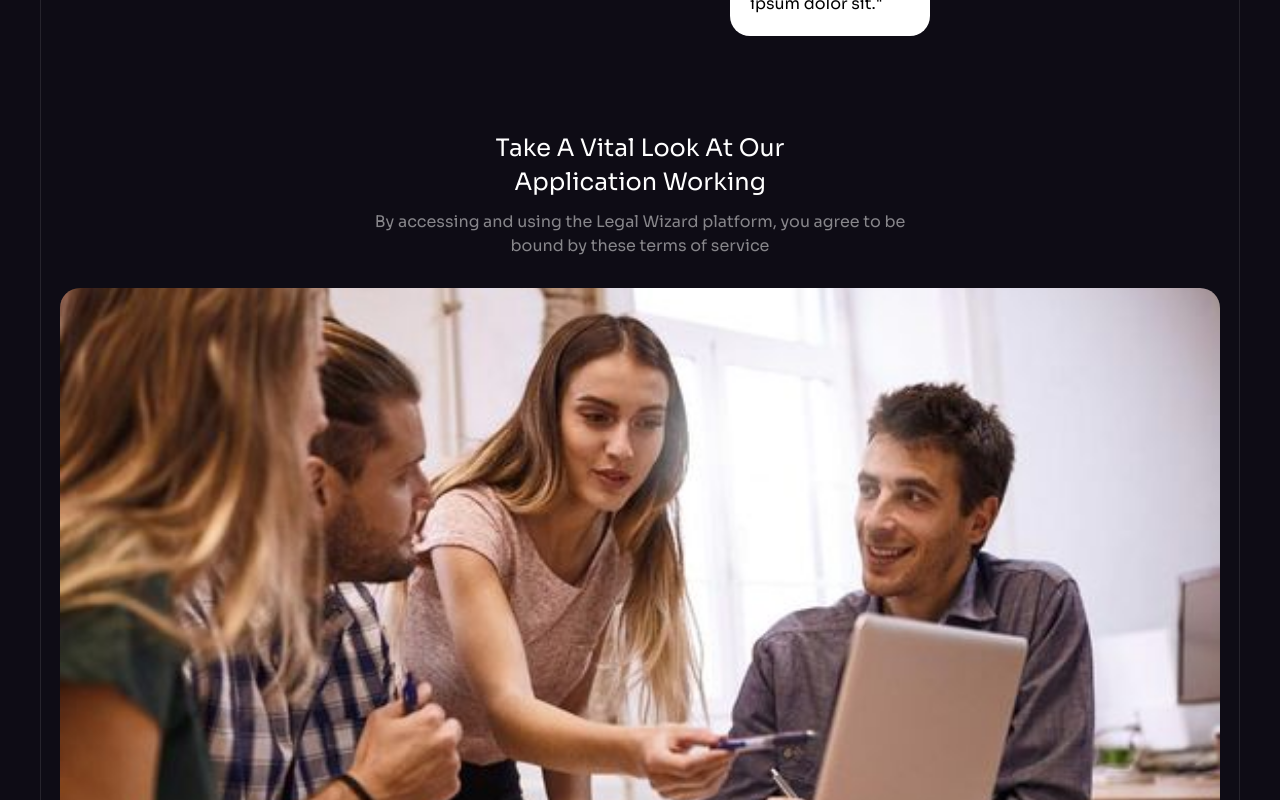
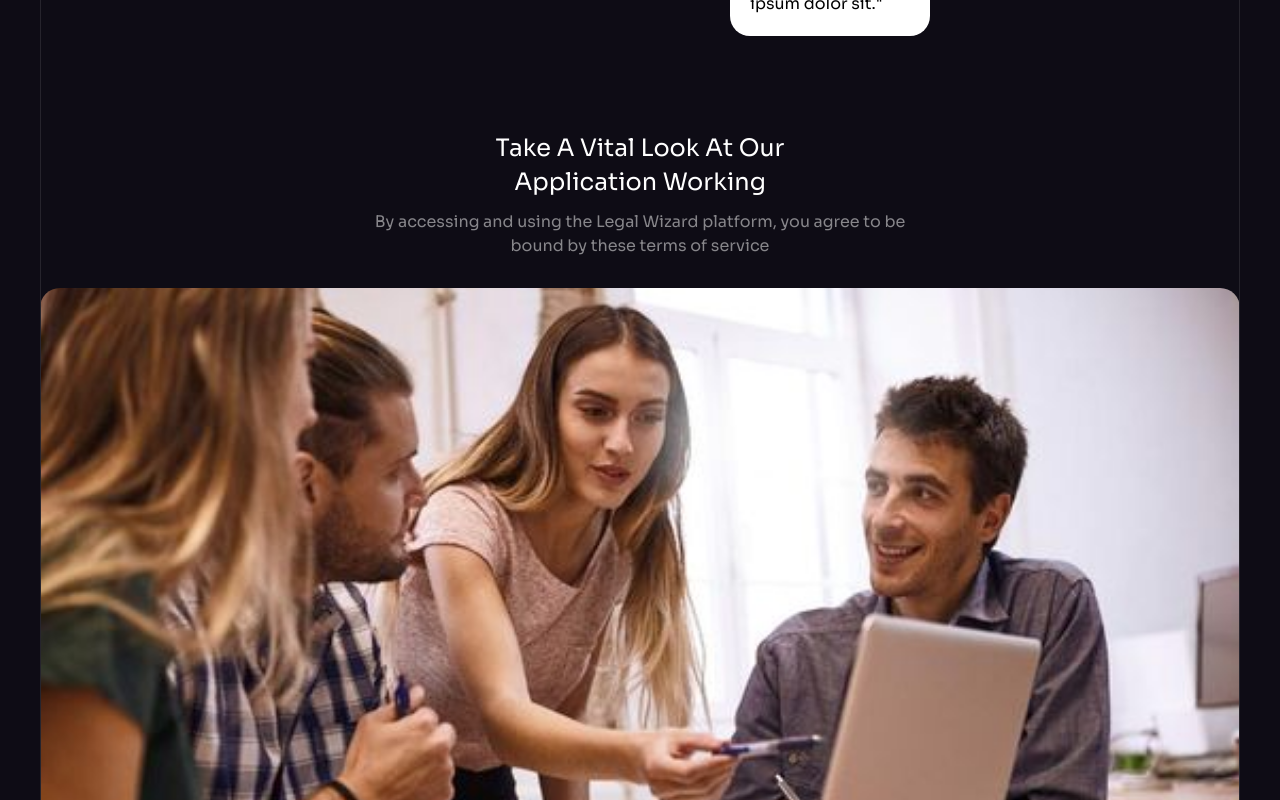
Before and after one commit to linesquad/linedevltd, a React (Vite) app: page /about in a window 1280 px wide. Shown: the part 820-1620 px from the top of the page. Built offline with nearby package versions, Linux system fonts and the light colour scheme.

Commit message:
remove padding

```diff
--- a/src/components/aboutPage/OurWorks.jsx
+++ b/src/components/aboutPage/OurWorks.jsx
@@ -6,7 +6,7 @@
   return (
     <div>
       <Section customPaddings="pt-[40px] lg:pt-[130px] px-[0px] md:px-[40px]">
-        <div className="max-w-[1444px] mx-auto px-[20px]">
+        <div className="max-w-[1444px] mx-auto ">
           <div>
             <h2 className="text-[22px] lg:text-[24px] text-center">
               Take A Vital Look At Our
```
